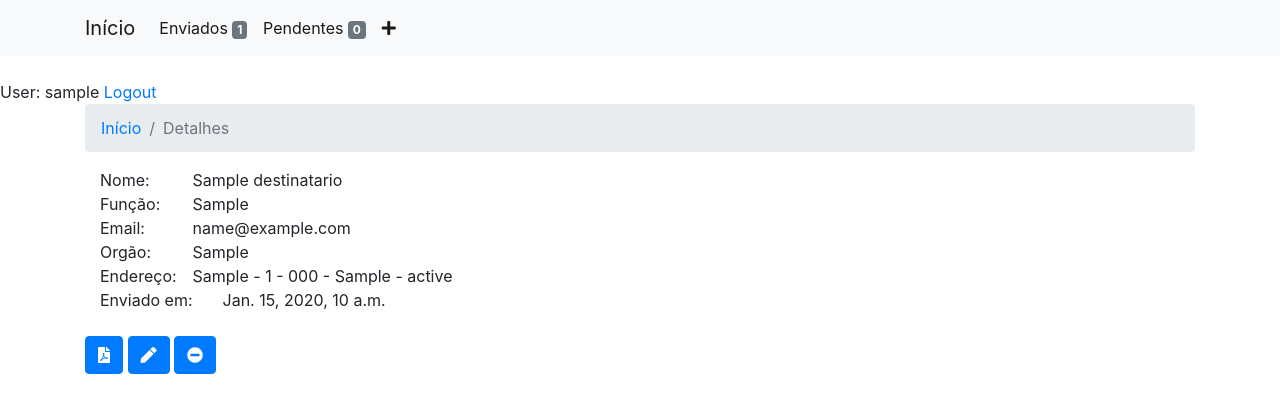
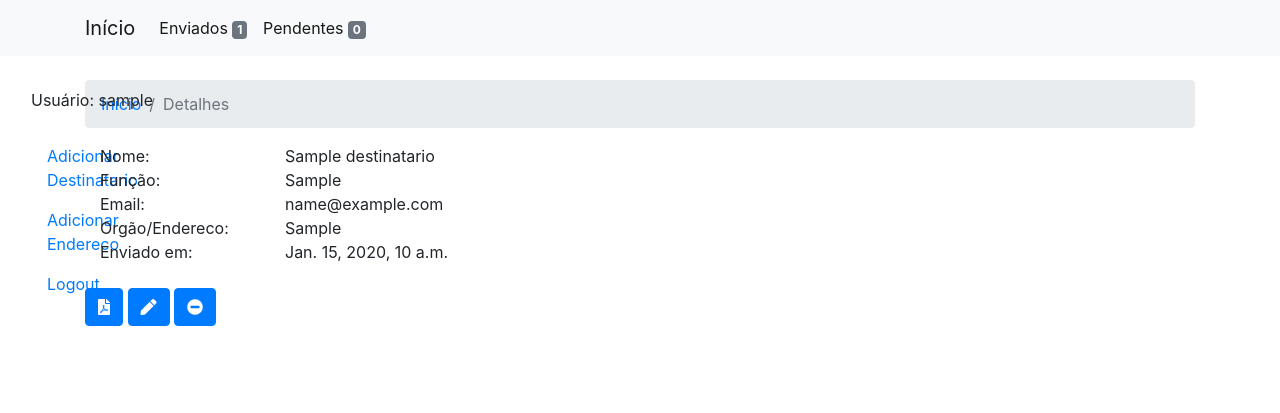
Before and after one commit to eric3119/sistema-etiquetas-django, a Django app: page /detalhes/1/ in a window 1280 px wide. Shown: the top 413 px of the page. Run offline with Django 3.2, Linux system fonts and the light colour scheme; a user stored in the database is signed in; tables that the repository leaves empty hold one stand-in row (values such as "Sample post"); some libraries are stand-ins or nearby versions.

Commit message:
update template

```diff
--- a/etiquetas/templates/base.html
+++ b/etiquetas/templates/base.html
@@ -7,7 +7,7 @@
         <meta name="viewport" content="width=device-width, initial-scale=1">
         <link rel="stylesheet" href="{{ STATIC_URL }} /static/bootstrap/css/bootstrap.min.css">
         <link rel="stylesheet" href="{{ STATIC_URL }} /static/fontawesome/css/all.css">
-        <link rel="stylesheet" type="text/css" media="screen" href="main.css">
+        <link rel="stylesheet" href="{{ STATIC_URL }} /static/main.css">
         <script type="text/javascript" src="{{ STATIC_URL }} /static/jquery/jquery-3.3.1.min.js"></script>
     </head>
     <body>
@@ -27,19 +27,35 @@
                                 Pendentes
                                 <span class="badge badge-secondary">{{count_pendentes}}</span>
                             </a>
-                            <a class="nav-item nav-link active" href="{% url 'criar' %}"><i class="fas fa-plus"></i></a>
                         </div>
                     </div>
                 </div>
             </nav>
         </header>
         <br>
-        {% if user.is_authenticated %}
-            User: {{ user.get_username }}
-            <a href="{% url 'logout'%}?next={{request.path}}">Logout</a>
-        {% else %}
-            <a href="{% url 'login'%}?next={{request.path}}">Login</a>
-        {% endif %}
+        <div class="navbar sidebar">
+            <div class="col-sm-2">
+                <ul class="nav flex-column">
+                    {% if user.is_authenticated %}
+                        Usuário: {{ user.get_username }}
+                        <li class="nav-item">
+                            <a class="nav-link active" href="{% url 'criar' %}">Adicionar Destinatario</a>
+                        </li>
+                        <li class="nav-item">
+                            <a class="nav-link active" href="{% url 'endereco' %}">Adicionar Endereco</a>
+                        </li>
+                        <li class="nav-item">
+                            <a class="nav-link active" href="{% url 'logout'%}?next={{request.path}}">Logout</a>
+                        </li>
+                    {% else %}
+                        <li class="nav-item">
+                            <a class="nav-link active" href="{% url 'login'%}?next={{request.path}}">Login</a>
+                        </li>
+                    {% endif %}
+                    </li>
+                </ul>
+            </div>
+        </div>
 
         {% block content %}
         {% endblock %}
--- a/etiquetas/templates/etiq_item.html
+++ b/etiquetas/templates/etiq_item.html
@@ -10,7 +10,7 @@
 
         <div class="container">
             <div class="row">
-                <div class="col-sm-1">
+                <div class="col-sm-2">
                     Nome:
                 </div>
                 <div class="col">
@@ -18,7 +18,7 @@
                 </div>
             </div>
             <div class="row">
-                <div class="col-sm-1">
+                <div class="col-sm-2">
                         Função:
                 </div>
                 <div class="col">
@@ -26,7 +26,7 @@
                 </div>
             </div>
             <div class="row">
-                <div class="col-sm-1">
+                <div class="col-sm-2">
                     Email:
                 </div>
                 <div class="col">
@@ -34,31 +34,16 @@
                 </div>
             </div>
             <div class="row">
-                <div class="col-sm-1">
-                    Orgão:
+                <div class="col-sm-2">
+                    Orgão/Endereco:
                 </div>
                 <div class="col">
                     {{ object.orgao }}
                 </div>
             </div>
-            <div class="row">
-                <div class="col-sm-1">
-                    Endereço:
-                </div>
-                <div class="col">
-                    {{ object.endereco }}
-                </div>
-            </div>
-            <!--div class="row">
-                <div class="col-sm-1">
-                </div>
-                <div class="col">
-                    {{ object.data_adicionado }}
-                </div>
-            </div-->
             {% if object.data_gerado %}
-                <div class="row align-items-center">
-                    <div class="col-auto">
+                <div class="row">
+                    <div class="col-sm-2">
                         Enviado em:
                     </div>
                     <div class="col">
--- a/etiquetas/templates/registration/logged_out.html
+++ b/etiquetas/templates/registration/logged_out.html
@@ -1,6 +1,8 @@
 {% extends "base.html" %}
 
 {% block content %}
+<div class="container">
   <p>Logged out!</p>
   <a href="{% url 'login'%}">Click here to login again.</a>
+</div>
 {% endblock %}
--- a/etiquetas/templates/registration/login.html
+++ b/etiquetas/templates/registration/login.html
@@ -1,6 +1,6 @@
 {% extends 'base.html' %}
 {% block content %}
-
+<div class="container">
     {% if form.errors %}
     <p>Your username and password didn't match. Please try again.</p>
     {% endif %}
@@ -33,4 +33,5 @@
 
     {# Assumes you setup the password_reset view in your URLconf #}
     <p><a href="{#% url 'password_reset' %#}">Lost password?</a></p>
+</div>
 {% endblock %}
--- /dev/null
+++ b/static/main.css
@@ -0,0 +1,4 @@
+.sidebar{
+    position: absolute;
+    max-width: 10%;
+}
```
Lines whose indentation alone changed are shown as unchanged.
